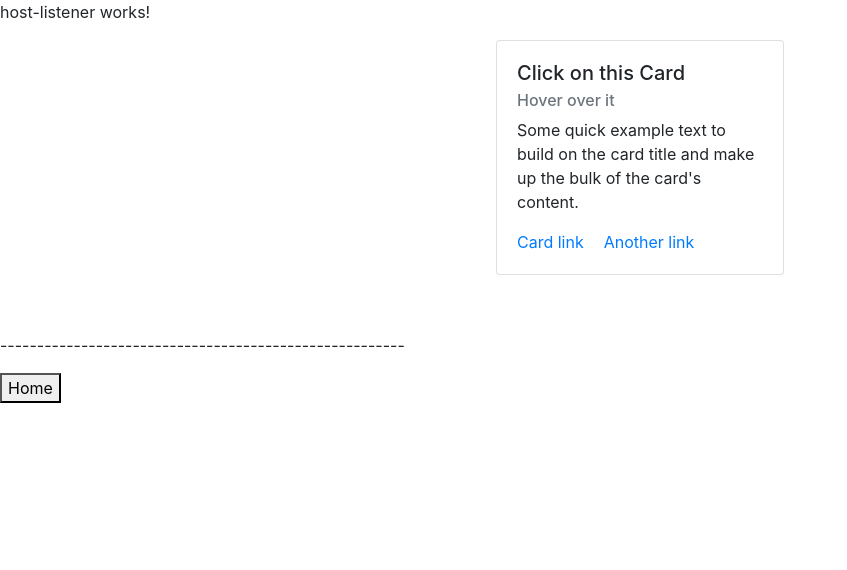
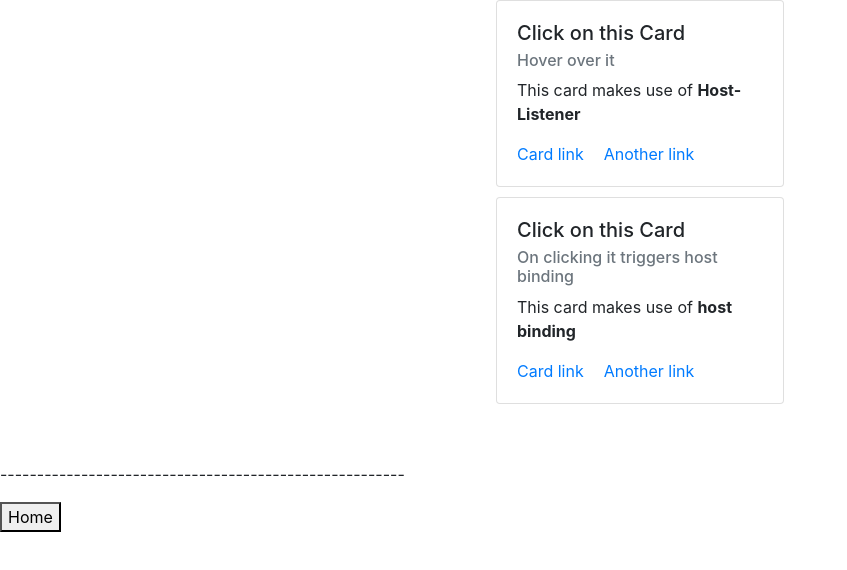
Before and after one commit to Surja1997/angular-fundas, an Angular app: page /hostListener in a window 1280 px wide. Shown: the top 570 px of the page, without its empty margins (0-847 px from the left). Built offline with nearby package versions, Linux system fonts and the light colour scheme.

Commit message:
Added Host binding

```diff
--- a/src/app/app.module.ts
+++ b/src/app/app.module.ts
@@ -20,6 +20,7 @@ import { EmployeeService } from './services/employee.service';
 import { TextModifyDirective } from './text-modify.directive';
 import { HostListenerComponent } from './host-listener/host-listener.component';
 import { HostListenDirective } from './host-listen.directive';
+import { HostBindDirective } from './host-bind.directive';
 @NgModule({
   declarations: [
     AppComponent,
@@ -37,7 +38,8 @@ import { HostListenDirective } from './host-listen.directive';
     EmployeeDetailsComponent,
     TextModifyDirective,
     HostListenerComponent,
-    HostListenDirective
+    HostListenDirective,
+    HostBindDirective
   ],
   imports: [
     BrowserModule,
--- /dev/null
+++ b/src/app/host-bind.directive.ts
@@ -0,0 +1,27 @@
+import { Directive, HostBinding, HostListener } from '@angular/core';
+
+@Directive({
+  selector: '[appHostBind]'
+})
+export class HostBindDirective {
+
+  constructor() { }
+  click=false
+
+  @HostBinding('style.backgroundColor') bgColor
+  @HostListener('click') myClick() {
+    this.click=!this.click
+    if(this.click==true){
+      this.bgColor = 'blue';
+
+    }
+    else
+    {
+      this.bgColor=""
+    }
+    console.log("clicked")
+
+
+  }
+
+}
--- a/src/app/host-listener/host-listener.component.html
+++ b/src/app/host-listener/host-listener.component.html
@@ -1,9 +1,19 @@
-<p>host-listener works!</p>
 <div class="card" style="width: 18rem;" appHostListen>
     <div class="card-body">
         <h5 class="card-title">Click on this Card</h5>
         <h6 class="card-subtitle mb-2 text-muted">Hover over it</h6>
-        <p class="card-text">Some quick example text to build on the card title and make up the bulk of the card's content.
+        <p class="card-text">This card makes use of <b>Host-Listener</b>
+        </p>
+        <a href="#" class="card-link">Card link</a>
+        <a href="#" class="card-link">Another link</a>
+    </div>
+</div>
+<div class="card" style="width: 18rem;" appHostBind>
+    <div class="card-body">
+
+        <h5 class="card-title">Click on this Card</h5>
+        <h6 class="card-subtitle mb-2 text-muted">On clicking it triggers host binding</h6>
+        <p class="card-text">This card makes use of <b>host binding</b>
         </p>
         <a href="#" class="card-link">Card link</a>
         <a href="#" class="card-link">Another link</a>
--- a/src/app/landing-page/landing-page.component.html
+++ b/src/app/landing-page/landing-page.component.html
@@ -33,7 +33,7 @@
 <p appTextModify>However, this text is changed using a custom directive</p>
 <br>
 
-<h3><u>Host Listener examples</u></h3>
+<h3><u>Host Listener and Host Binding examples</u></h3>
 
 <button type="button" routerLink="/hostListener">Host Listener</button>
 <br>
```
Also changed, not shown: 6 other files (tests, documents, lock files or other folders).
